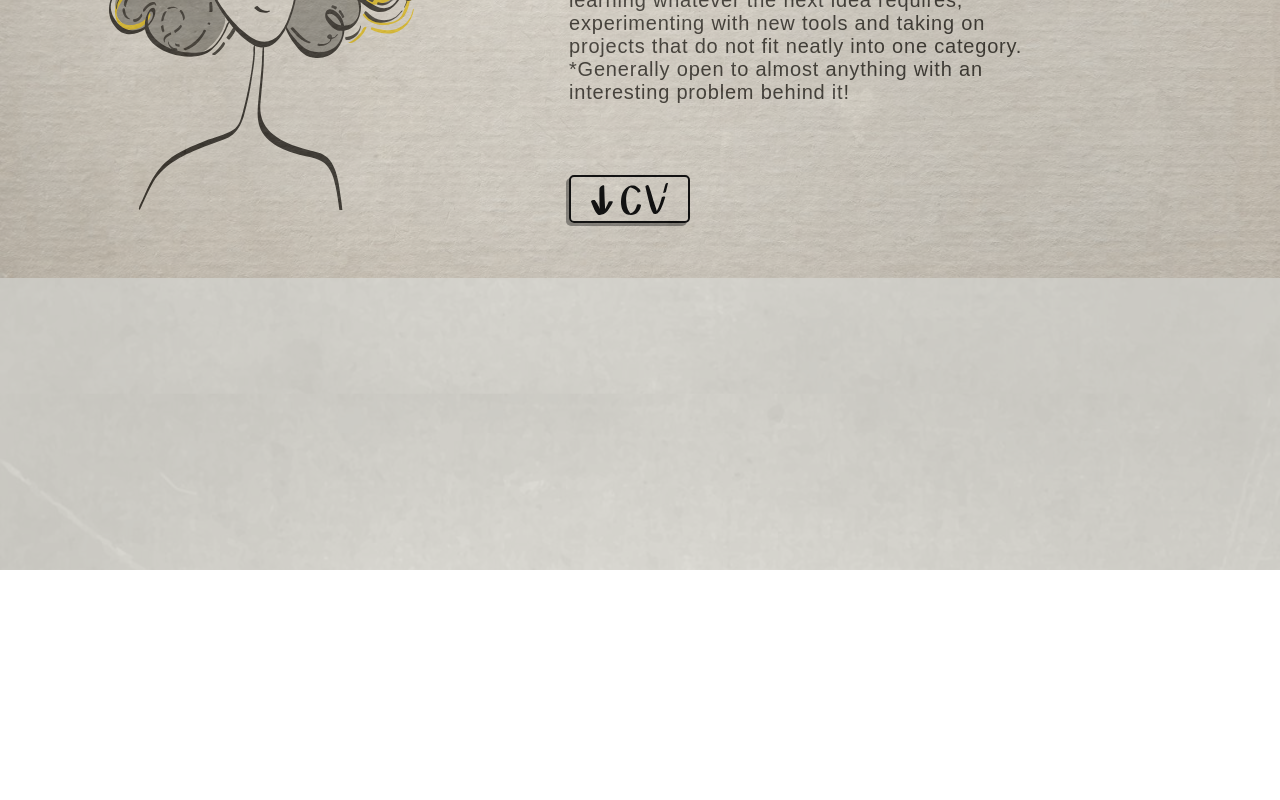
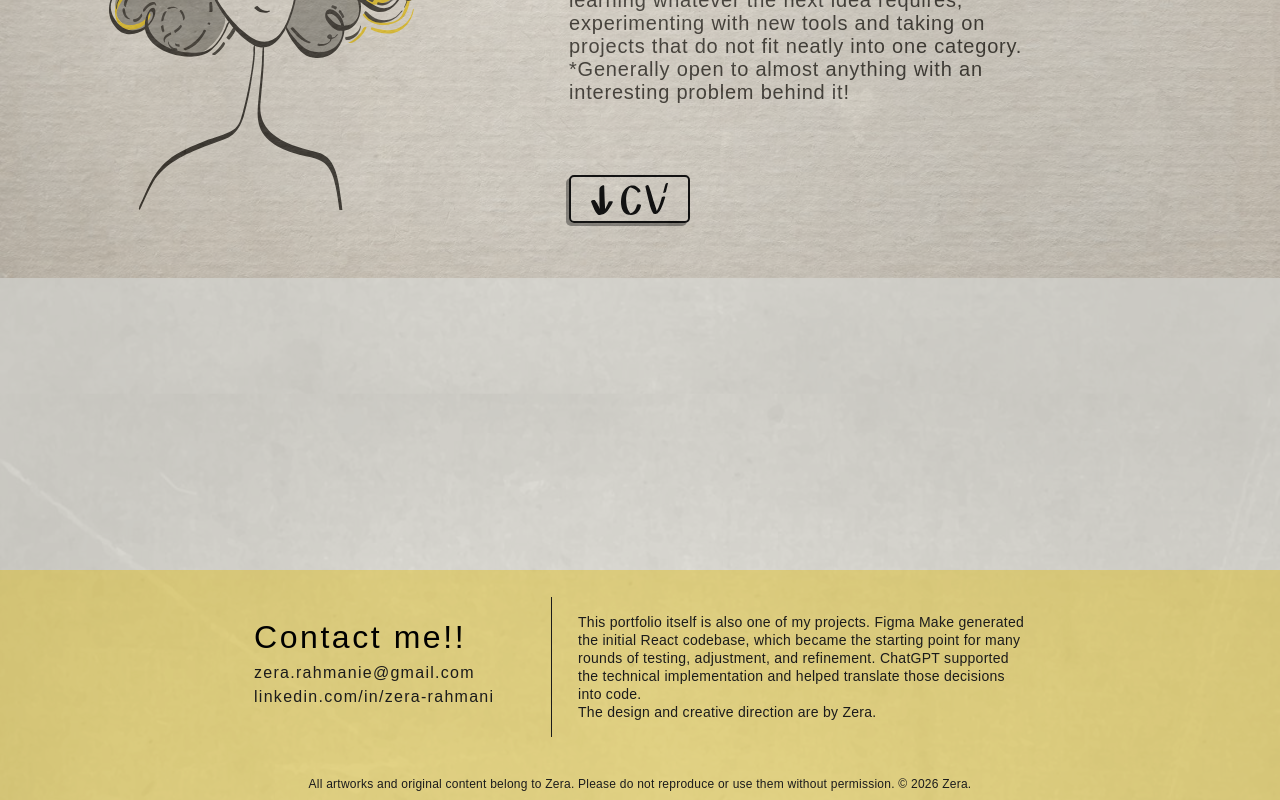
Before and after one commit to ThereIsNoZera/ZeraWeb, a React (Vite) app: page / in a window 1280 px wide. Shown: the part 3630-4430 px from the top of the page. Before the commit the page ends 4200 px from the top, so only its background shows below. Built offline with nearby package versions, Linux system fonts and the light colour scheme; a web font is replaced by a local one.

Commit message:
add footer

```diff
--- /dev/null
+++ b/src/components/layout/SiteFooter.tsx
@@ -0,0 +1,60 @@
+export function SiteFooter() {
+  return (
+    <footer
+      aria-label="Website footer"
+      className="relative z-10 h-[230px] w-full shrink-0 overflow-hidden bg-[rgba(223,185,0,0.4)]"
+    >
+      <div className="mx-auto flex h-[194px] w-full max-w-[936px] items-center justify-center px-[24px]">
+        {/* Contact information */}
+        <div className="w-[271px] shrink-0">
+          <h2 className="m-0 font-clash text-[32px] font-medium not-italic leading-[24px] tracking-[2.56px] text-black">
+            Contact me!!
+          </h2>
+
+          <div className="mt-[12px] flex flex-col">
+            <a
+              className="w-fit font-clash text-[16px] font-medium not-italic leading-[24px] tracking-[1.28px] text-[#1B1B1B] no-underline hover:underline"
+              href="mailto:zera.rahmanie@gmail.com"
+            >
+              zera.rahmanie@gmail.com
+            </a>
+
+            <a
+              className="w-fit font-clash text-[16px] font-medium not-italic leading-[24px] tracking-[1.28px] text-[#1B1B1B] no-underline hover:underline"
+              href="https://linkedin.com/in/zera-rahmani"
+              rel="noreferrer"
+              target="_blank"
+            >
+              linkedin.com/in/zera-rahmani
+            </a>
+          </div>
+        </div>
+
+        {/* Vertical divider */}
+        <div
+          aria-hidden="true"
+          className="mx-[26px] h-[140px] w-px shrink-0 bg-[#1B1B1B]"
+        />
+
+        {/* Website description */}
+        <div className="w-[448px]">
+          <p className="m-0 font-clash text-[14px] font-regular not-italic leading-[18px] tracking-[0.28px] text-[#1B1B1B]">
+            This portfolio itself is also one of my projects. Figma Make
+            generated the initial React codebase, which became the starting
+            point for many rounds of testing, adjustment, and refinement.
+            ChatGPT supported the technical implementation and helped translate
+            those decisions into code.
+            <br />
+            The design and creative direction are by Zera.
+          </p>
+        </div>
+      </div>
+
+      {/* Copyright */}
+      <p className="absolute bottom-[7px] left-0 m-0 w-full px-[24px] text-center font-clash text-[12px] font-regular not-italic leading-[18px] tracking-[0.24px] text-[#1B1B1B]">
+        All artworks and original content belong to Zera. Please do not
+        reproduce or use them without permission. © 2026 Zera.
+      </p>
+    </footer>
+  );
+}
--- a/src/components/ui/CustomCursor.tsx
+++ b/src/components/ui/CustomCursor.tsx
@@ -35,14 +35,11 @@ export function CustomCursor() {
     document.documentElement.classList.add("custom-cursor-enabled");
 
     const updatePointerMode = (x: number, y: number) => {
-      const elementsUnderCursor = document.elementsFromPoint(x, y);
+      const topElement = document.elementFromPoint(x, y);
 
-      const isInteractive = elementsUnderCursor.some((element) => {
-        return (
-          element.matches(INTERACTIVE_SELECTOR) ||
-          Boolean(element.closest(INTERACTIVE_SELECTOR))
-        );
-      });
+      const isInteractive =
+        topElement instanceof Element &&
+        Boolean(topElement.closest(INTERACTIVE_SELECTOR));
 
       setIsPointer(isInteractive);
     };
--- a/src/pages/ArchivePage.tsx
+++ b/src/pages/ArchivePage.tsx
@@ -4,6 +4,7 @@ import { ArchiveCard } from "../components/archive/ArchiveCard";
 import { ArchiveFilters } from "../components/archive/ArchiveFilters";
 import { ArchiveLightbox } from "../components/archive/ArchiveLightbox";
 import imgPaperOverlay from "../imports/paper-texture-web-fallback.jpg";
+import { SiteFooter } from "../components/layout/SiteFooter";
 import {
   getArchiveColumns,
   type ArchiveCardData,
@@ -76,6 +77,7 @@ export default function ArchivePage() {
             ))}
           </div>
         </div>
+        <SiteFooter />
       </main>
 
       {openCard && (
--- a/src/pages/HomePage.tsx
+++ b/src/pages/HomePage.tsx
@@ -8,6 +8,9 @@ import { CvSection } from "../components/portfolio/CvSection";
 import { HeroSection } from "../components/portfolio/HeroSection";
 import { PortfolioPath } from "../components/portfolio/PortfolioPath";
 import { ProjectsSection } from "../components/portfolio/ProjectsSection";
+import { SiteFooter } from "../components/layout/SiteFooter";
+
+const FOOTER_HEIGHT = 230;
 
 interface HomePageProps {
   scrollY: number;
@@ -26,10 +29,17 @@ export default function HomePage({
   const { pathRef, animation } = usePortfolioAnimation(scrollY);
 
   return (
-    <main style={{ minHeight: PAGE_HEIGHT }}>
+    <main
+      className="relative"
+      style={{ minHeight: PAGE_HEIGHT + FOOTER_HEIGHT }}
+    >
       <div
-        className="absolute inset-x-0 top-0 pointer-events-none"
-        style={{ height: PAGE_HEIGHT, zIndex: 4, opacity: 0.2 }}
+        className="pointer-events-none absolute inset-x-0 top-0"
+        style={{
+          height: PAGE_HEIGHT + FOOTER_HEIGHT,
+          zIndex: 4,
+          opacity: 0.2,
+        }}
       >
         <div
           className="size-full"
@@ -48,14 +58,27 @@ export default function HomePage({
         style={{ width: 1280, height: PAGE_HEIGHT }}
       >
         <HeroSection hello={text.hello} description={text.description} />
+
         <PortfolioPath pathRef={pathRef} animation={animation} />
+
         <ProjectsSection text={text} onOpenProject={onOpenProject} />
+
         <CvSection />
 
-        <div className="absolute" style={{ left: 569, top: 3265, zIndex: 3 }}>
+        <div
+          className="absolute"
+          style={{
+            left: 569,
+            top: 3265,
+            zIndex: 3,
+          }}
+        >
           <ArchiveButton label={text.archiveBtn} onClick={onOpenArchive} />
         </div>
       </div>
+
+      {/* Footer goes here */}
+      <SiteFooter />
     </main>
   );
 }
```
